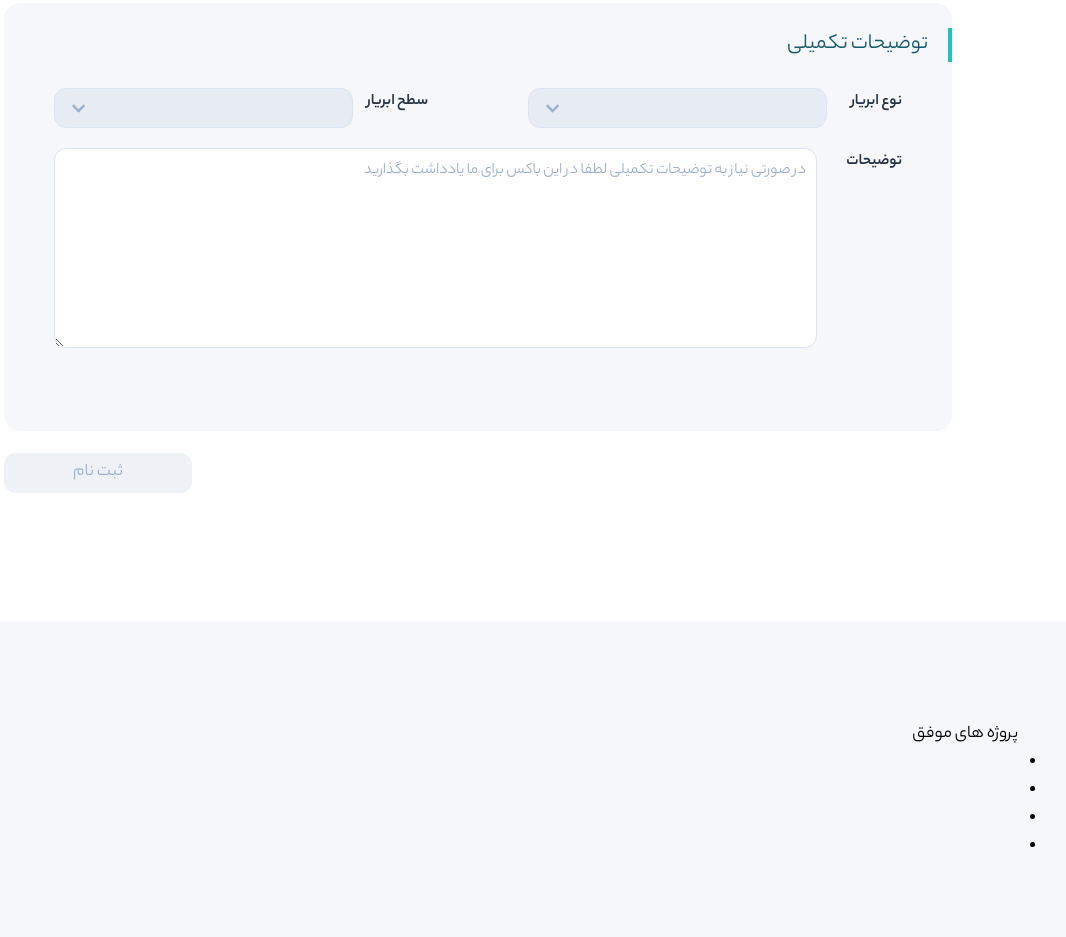
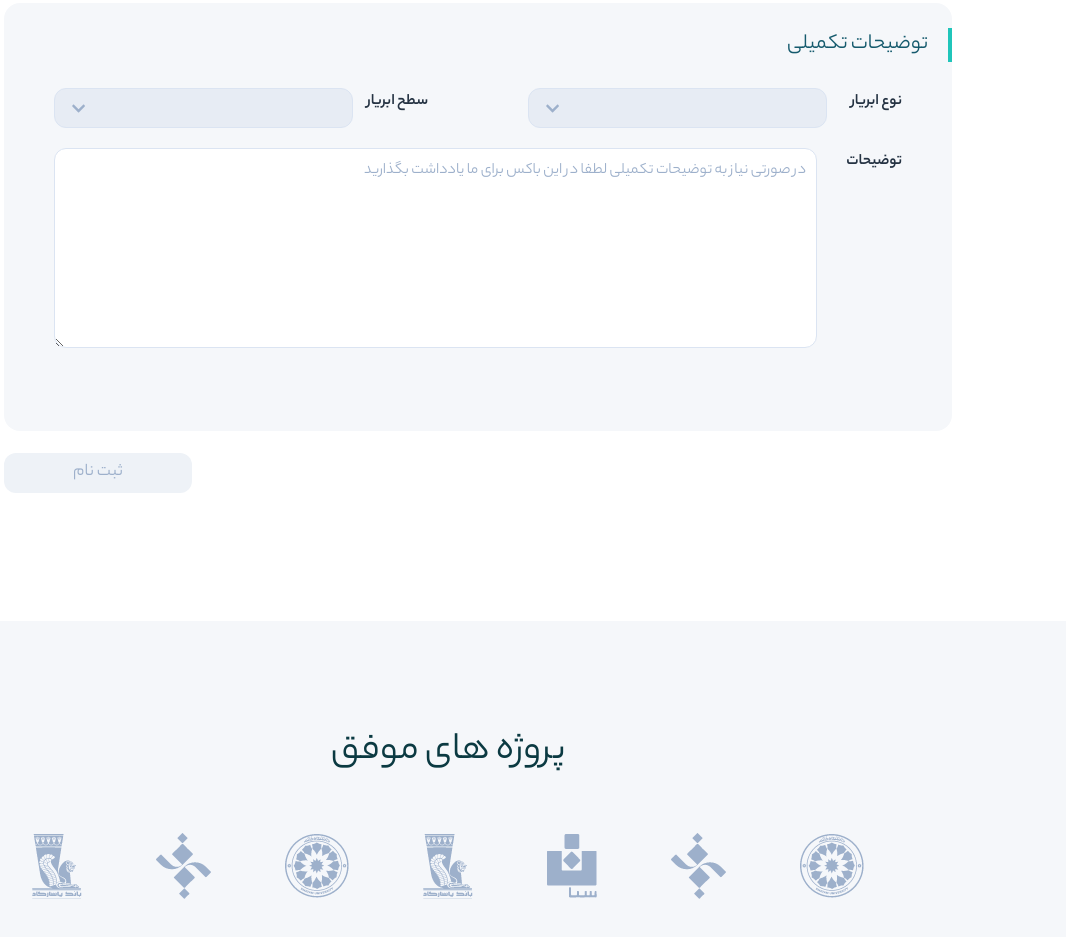
Before and after one commit to saeedegh/arvan-cloud-challenge, a website: page index.html in a window 1280 px wide. Shown: the part 3408-4345 px from the top of the page, without its empty margins (162-1228 px from the left). Drawn offline with Linux system fonts and the light colour scheme.

Commit message:
added footer

```diff
--- a/index.html
+++ b/index.html
@@ -435,14 +435,17 @@
     </div>
     </section>
     <footer>
-        <div class="main-container">
-            <div>پروژه های موفق </div>
+        <div class="main-container d-flex  align-center flex-column">
+            <div class="main-title ">پروژه های موفق </div>
             <div>
                 <ul>
-                    <li><img src="" alt=""></li>
-                    <li><img src="" alt=""></li>
-                    <li><img src="" alt=""></li>
-                    <li><img src="" alt=""></li>
+                    <li><img src="./assets/img/footer/1.png" alt=""></li>
+                    <li><img src="./assets/img/footer/2.png" alt=""></li>
+                    <li><img src="./assets/img/footer/3.png" alt=""></li>
+                    <li><img src="./assets/img/footer/4.png" alt=""></li>
+                    <li><img src="./assets/img/footer/1.png" alt=""></li>
+                    <li><img src="./assets/img/footer/2.png" alt=""></li>
+                    <li><img src="./assets/img/footer/4.png" alt=""></li>
                 </ul>
             </div>
         </div>
--- a/style/sass/_footer.scss
+++ b/style/sass/_footer.scss
@@ -1,4 +1,16 @@
 footer {
   background-color: $gray_lighten_4;
   padding: 100px;
+
+  ul {
+    @include flex-center();
+    padding-top: 30px;
+    li {
+      display: inline-block;
+      padding: 20px 37px;
+      &:hover {
+        cursor: pointer;
+      }
+    }
+  }
 }
--- a/style/sass/_iconic_tabs.scss
+++ b/style/sass/_iconic_tabs.scss
@@ -8,7 +8,6 @@
   background-color: $background_gray;
 
   ul {
-    list-style: none;
     font-size: $main_font_size;
 
     li {
--- a/style/sass/_section_1.scss
+++ b/style/sass/_section_1.scss
@@ -22,7 +22,6 @@
   border-top-right-radius: 0;
   background-color: white;
   ul {
-    list-style: none;
     @include custom-list-style();
     li {
       padding: 25px 50px;
@@ -93,7 +92,7 @@
       ul {
         font-size: 16px;
         color: $gray_darken_2;
-        list-style: none;
+
         li {
           padding: 10px 50px;
         }
--- a/style/sass/_section_2.scss
+++ b/style/sass/_section_2.scss
@@ -20,7 +20,6 @@
     border-bottom: 1px solid $gray_lighten_6;
 
     ul {
-      list-style: none;
       position: relative;
 
       li {
--- a/style/sass/_section_3.scss
+++ b/style/sass/_section_3.scss
@@ -181,8 +181,6 @@
           border: 1px solid #d5dde7;
           border-radius: 12px;
 
-          list-style: none;
-
           li {
             height: 40px;
             padding: 10px 20px;
--- a/style/sass/main.scss
+++ b/style/sass/main.scss
@@ -16,6 +16,7 @@
 
 ul {
   margin: 0;
+  list-style: none;
 }
 
 html,
@@ -42,8 +43,19 @@ textarea {
 .d-flex {
   display: flex;
 }
+
+.flex-row {
+  flex-direction: row;
+}
+
+.flex-column {
+  flex-direction: column;
+}
 .justify-space-between {
   justify-content: space-between;
+}
+.justify-center {
+  justify-content: center;
 }
 .justify-end {
   justify-content: flex-end;
```
Also changed, not shown: assets/img/footer/1.png (added), assets/img/footer/2.png (added), assets/img/footer/3.png (added), assets/img/footer/4.png (added), style/css/main.css.
